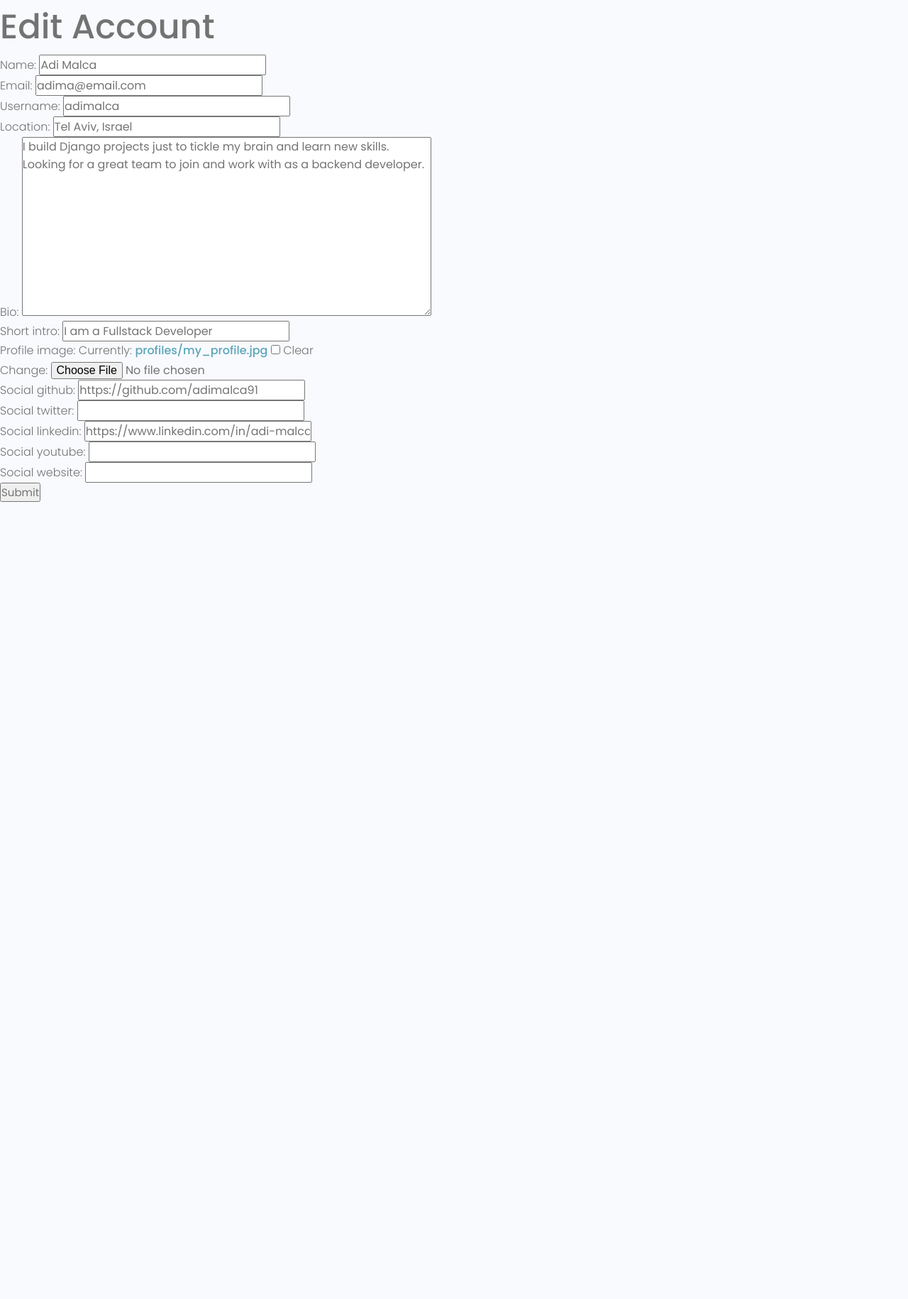
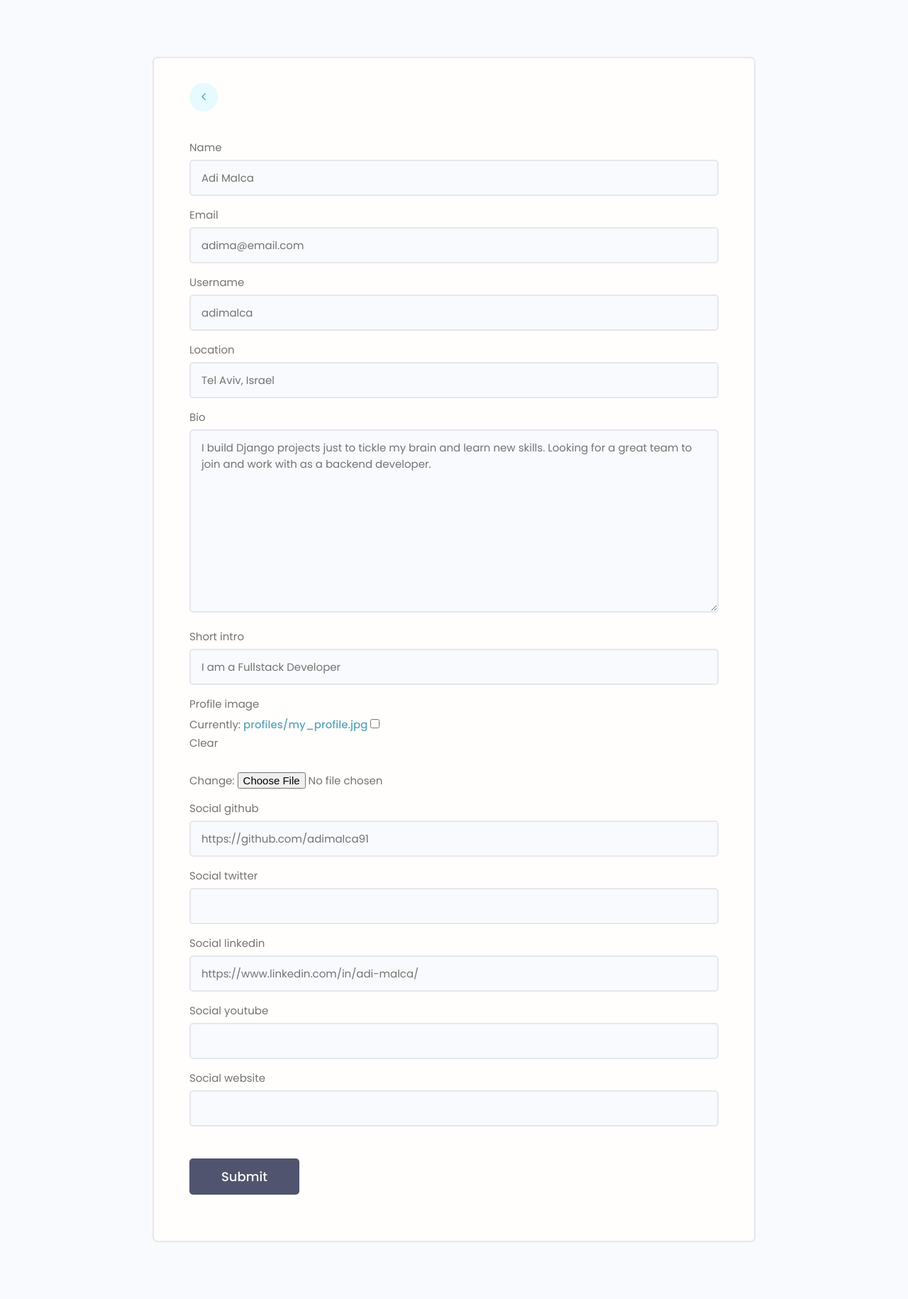
Before and after one commit to adimalca91/DevSearch, a Django app: page /edit-account/ in a window 1280 px wide. Shown: the part 77-1907 px from the top of the page at 71% size. Before the commit the page ends 784 px from the top, so only its background shows below. Run offline with Django 5.2, Linux system fonts and the light colour scheme; a user stored in the database is signed in; data comes from the database, SQL or seed files in the repository; both versions use the stored data as it was after the commit.

Commit message:
Added style to the profile form template

```diff
--- a/usersApp/forms.py
+++ b/usersApp/forms.py
@@ -31,3 +31,12 @@ class ProfileForm(ModelForm):
                   'bio', 'short_intro', 'profile_image',
                   'social_github','social_twitter', 'social_linkedin',
                   'social_youtube', 'social_website']
+
+
+    def __init__(self, *args, **kwargs):
+        super(ProfileForm, self).__init__(*args, **kwargs)  # Tell it which class (css class!) we're modifying
+
+        # loop over the form and add the css class 'input' to every field
+        # loop through every single field in the UserCreationForm and add a css class of 'input'
+        for name, field in self.fields.items():
+            field.widget.attrs.update({'class':'input'})
--- a/usersApp/templates/usersApp/profile_form.html
+++ b/usersApp/templates/usersApp/profile_form.html
@@ -3,13 +3,31 @@
 
 {% block content %}
 
-<h1>Edit Account</h1>
 
-<form action="{% url 'edit-account' %}" method="POST" enctype="multipart/form-data">
-    {% csrf_token %}
-    {{form.as_p}}
-    <input type="submit" value="Submit" />
-</form>
+<!-- Main Section -->
+<main class="formPage my-xl">
+    <div class="content-box">
+        <div class="formWrapper">
+            <a class="backButton" href="{% url 'account' %}"><i class="fa fa-angle-left"></i></a>
+            <br>
+
+            <form class="form" action="{% url 'edit-account' %}" method="POST" enctype="multipart/form-data">
+                {% csrf_token %}
+
+                {% for field in form %}
+
+                    <div class="form__field">
+                        <label for="formInput#text">{{field.label}} </label>
+                        {{field}}
+                    </div>
+
+                {% endfor %}
+
+                <input class="btn btn--sub btn--lg  my-md" type="submit" value="Submit" />
+            </form>
+        </div>
+    </div>
+</main>
 
 
 
--- a/usersApp/views.py
+++ b/usersApp/views.py
@@ -90,7 +90,7 @@ def registerUser(request):
 
             login(request, user)     # The user will now be logged in
 
-            return redirect('profiles')
+            return redirect('edit-account')
 
         else:
             messages.error(request, "An error has occured during registration")
```
Also changed, not shown: db.sqlite3.
